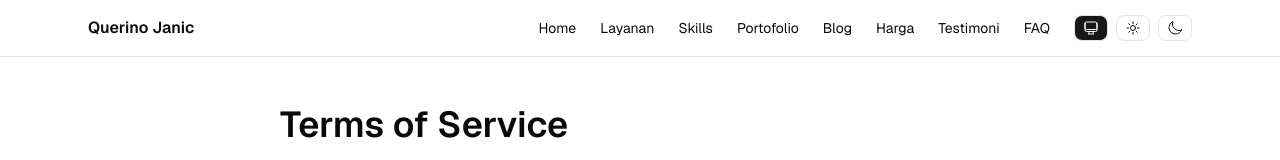
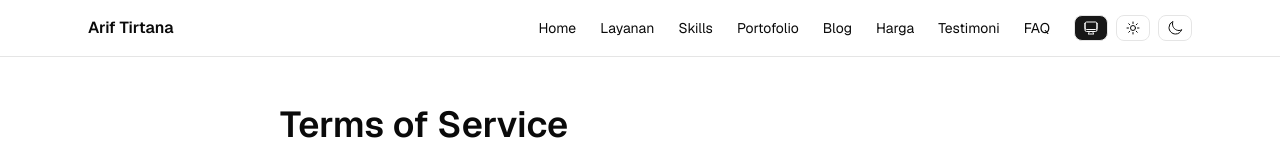
Before and after one commit to arekgresikid/landing-page-jasa-website, a Next.js app: page /terms-of-service in a window 1280 px wide. Shown: the top 160 px of the page. Built offline with nearby package versions, Linux system fonts and the light colour scheme.

Commit message:
EDIT NAVBAR

```diff
--- a/components/navbar.tsx
+++ b/components/navbar.tsx
@@ -25,7 +25,7 @@ export default function Navbar() {
 		<header className="sticky top-0 z-50 bg-background/80 backdrop-blur border-b">
 			<div className="mx-auto max-w-6xl flex items-center justify-between px-6 h-14">
 				<Link href="/" className="font-semibold">
-					Querino Janic
+					Arif Tirtana
 				</Link>
 
 				<nav className="hidden md:flex items-center gap-6">
```
